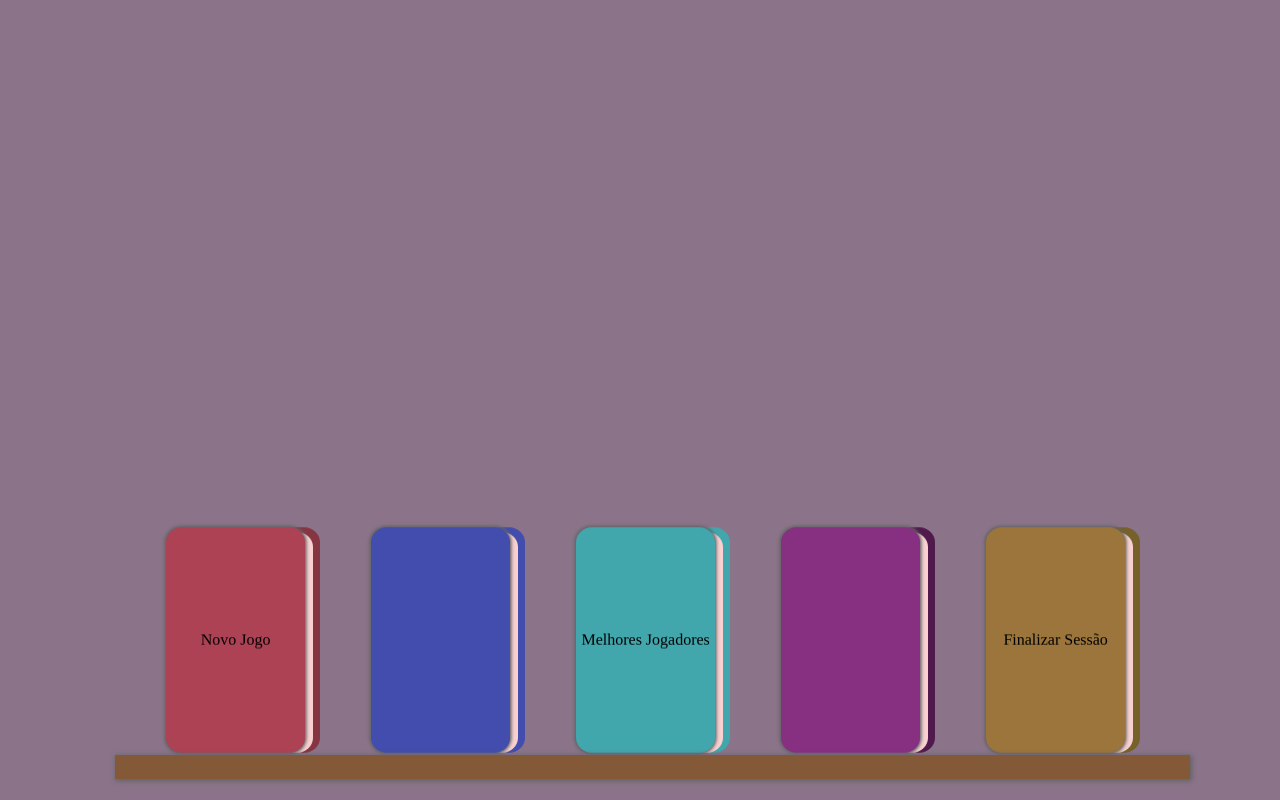
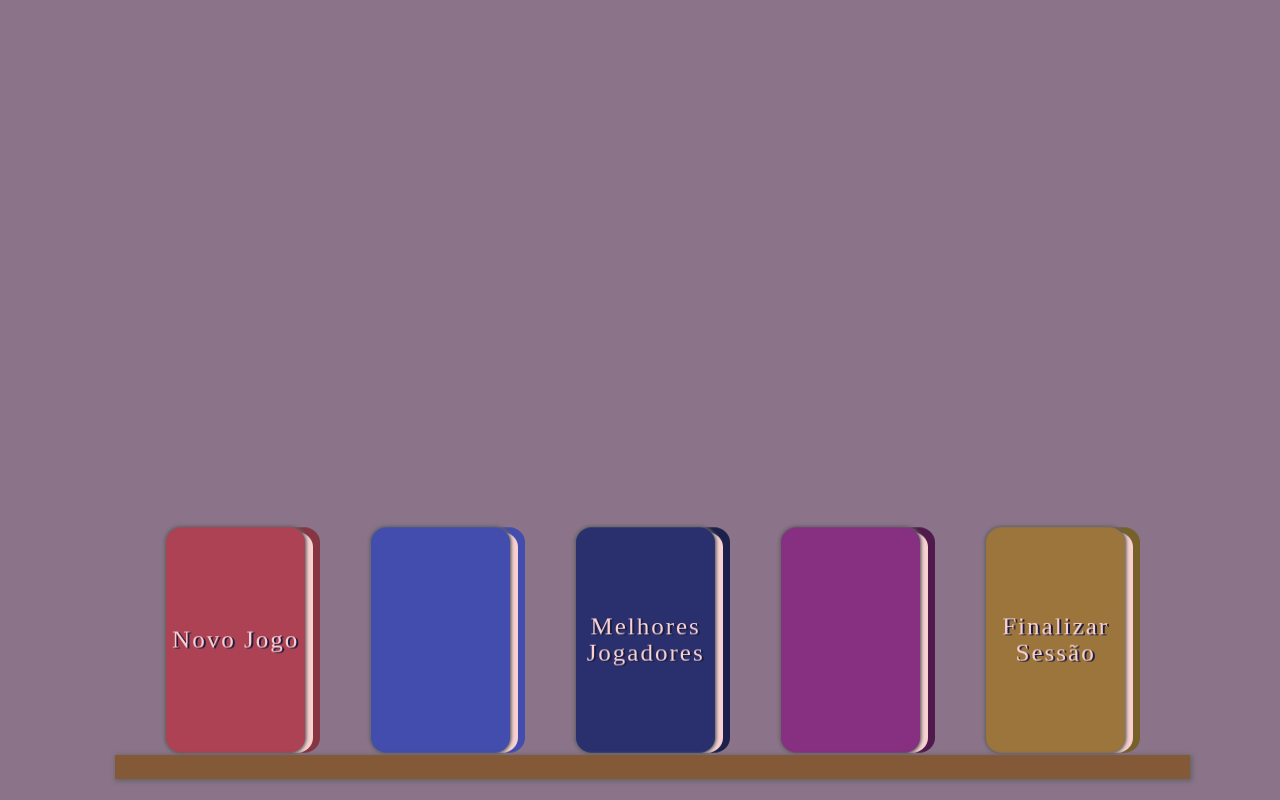
Before and after one commit to BeatrizHCor/KeyBattle-Royale, a PHP site: page /menu.html in a window 1280 px wide. Run offline with PHP 8.4, Linux system fonts and the light colour scheme; some web fonts are replaced.

Commit message:
Formulário ajustes de design

```diff
--- a/pages/menu/menu.css
+++ b/pages/menu/menu.css
@@ -68,7 +68,7 @@
     background-color: #424dad;
   }
   .books:nth-child(3) .books-cover{
-    background-color: #42a6ad;
+    background-color: #29306d;
   }
   .books:nth-child(1) .books-cover{
     background-color: #ad4254;
@@ -82,7 +82,7 @@
     background-color: #424dad;
   }
   .books:nth-child(3) .books-backcover{
-    background-color: #42a6ad;
+    background-color: #1c204b;
   }
   .books:nth-child(1) .books-backcover{
     background-color: #863543;
@@ -105,6 +105,25 @@
     top: 98%;
     box-shadow: .1em .1em .3em .1em var(--shadow);
   }
+  @font-face {
+    font-family: Bloody;
+    src: url("../../fonts/BLOODY.TTF");
+  }
+  @font-face {
+    font-family: Rune;
+    src: url("../../fonts/firstorder3d.ttf");
+  }
+  @font-face {
+    font-family: Magic;
+    src: url("../../fonts/Magic.ttf");
+  }
+  *{
+    font-family: Magic;
+    letter-spacing: 2px;
+  }
   p{
-    font-family: Bloody;
+    font-size: 25px;
+    text-align: center;
+    color:var(--gray);
+    text-shadow: 2px 1px var(--bluetext);
   }
```
Also changed, not shown: pages/home/home.css (+16 -9 lines), pages/home/home.html (+8 -3 lines).
